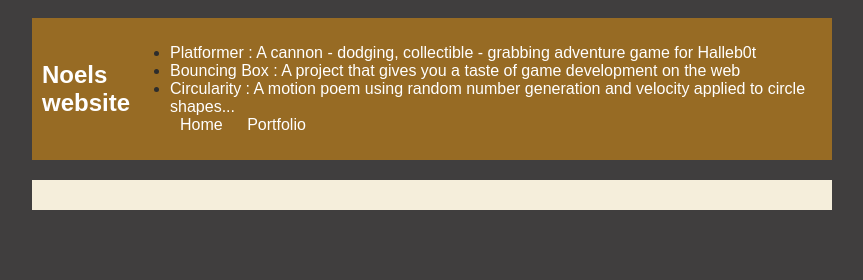
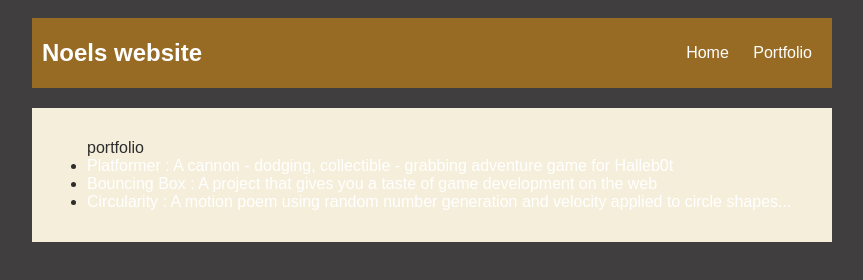
Before and after one commit to noelreynolds5/noelreynolds5.github.io, a plain HTML site: page portfolio.html in a window 1280 px wide. Shown: the whole page, without its empty margins (208-1071 px from the left). Drawn offline with Linux system fonts and the light colour scheme.

Commit message:
add portfolio.html file

```diff
--- a/portfolio.html
+++ b/portfolio.html
@@ -3,7 +3,6 @@
   <head>
     <title>Noels website</title>
    <link rel="stylesheet" href="style.css">
-
     </head>
 
   <body>
@@ -11,10 +10,7 @@
       <nav>
         <!--nav stuff here...-->
         <h1>Noels website</h1>
-        <ul id=" portfolio">
-          <li><a href="projects/platformer/">Platformer : A cannon - dodging, collectible - grabbing adventure game for Halleb0t</a></li>
-          <li><a href="projects/bouncing-box/">Bouncing Box : A project that gives you a taste of game development on the web </a></li>
-          <li><a href="projects/circularity/">Circularity : A motion poem using random number generation and velocity applied to circle shapes...</a></li>
+        <ul id="nav-ul">
           <li class="nav-li">
             <a class="nav-a" href="index.html">Home</a>
           </li>
@@ -24,7 +20,14 @@
         </ul>
       </nav>
       <main>
-        <div class="content"></div>
+        <div class="content">
+          <ul id="portfolio>
+        <h1> portfolio </h1>
+        <li><a href="projects/platformer/">Platformer : A cannon - dodging, collectible - grabbing adventure game for Halleb0t</a></li>
+          <li><a href="projects/bouncing-box/">Bouncing Box : A project that gives you a taste of game development on the web </a></li>
+          <li><a href="projects/circularity/">Circularity : A motion poem using random number generation and velocity applied to circle shapes...</a></li>
+        </ul>
+        </div>
       </main>
     </div>
   </body>
```
